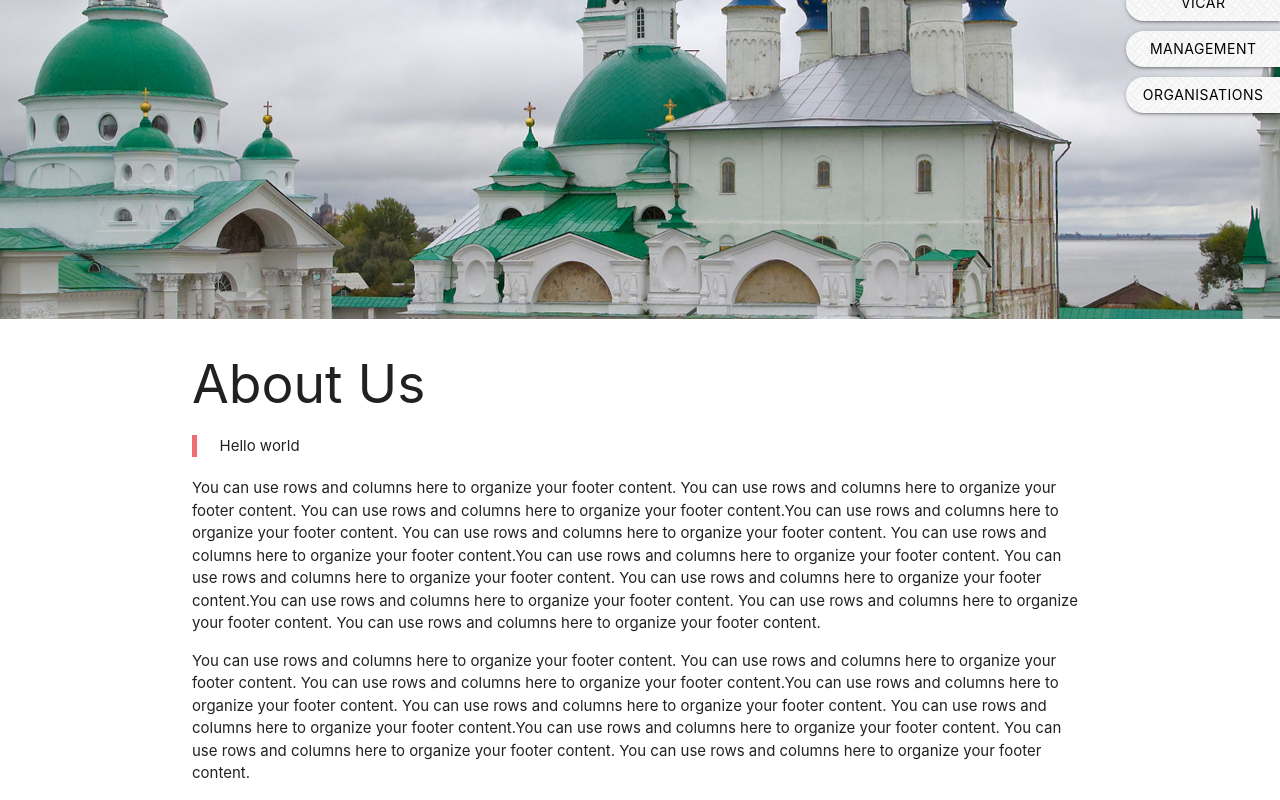
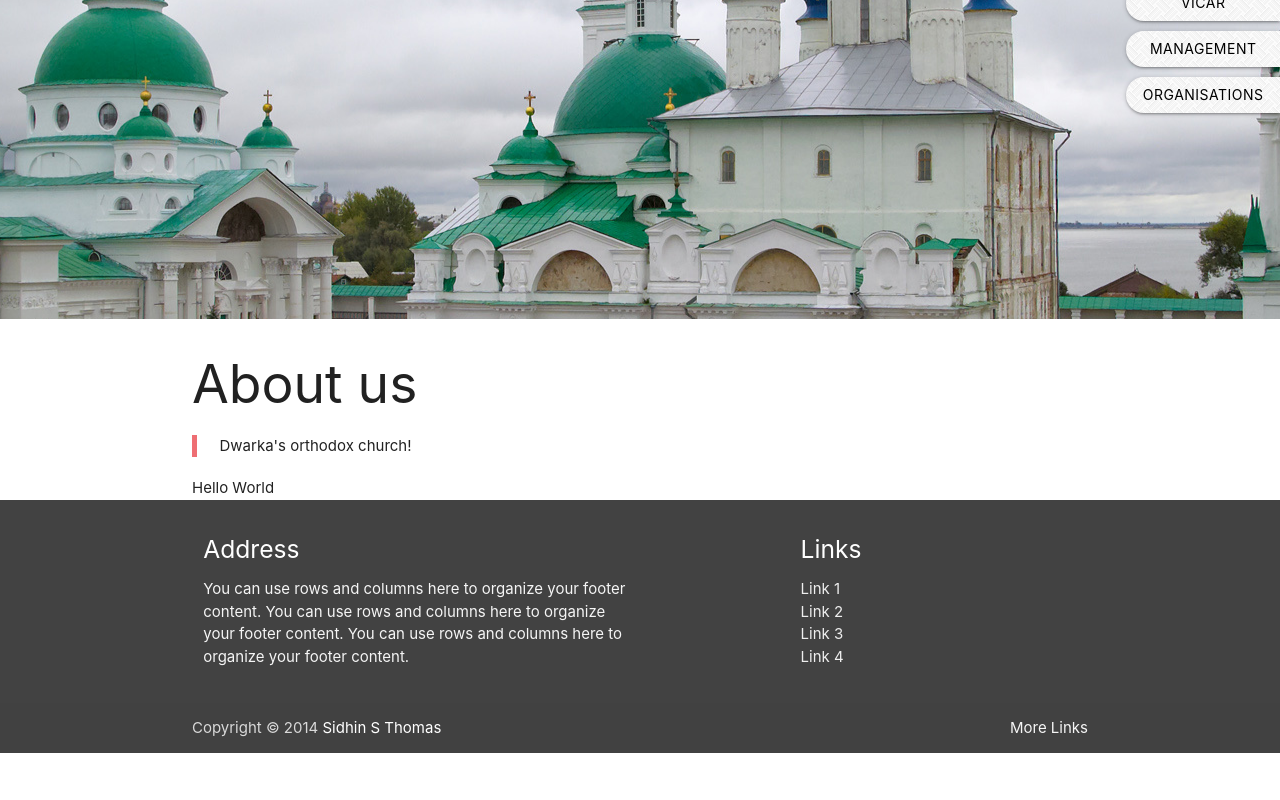
Before and after one commit to ParadoxZero/church, a Vue app: page / in a window 1280 px wide. Shown: the part 225-1025 px from the top of the page. After the commit the page ends 978 px from the top, so only its background shows below. Built offline with nearby package versions, Linux system fonts and the light colour scheme.

Commit message:
External data source, that can be edited.

```diff
--- /dev/null
+++ b/data.json
@@ -0,0 +1,12 @@
+{
+  "about": {
+    "title": "About us",
+    "blockquote": "Dwarka's orthodox church!",
+    "body": "Hello World"
+  },
+  "notifications": [
+    "Test notification 1",
+    "Test notification 2"
+  ],
+  "test": "test string"
+}
--- a/src/App.vue
+++ b/src/App.vue
@@ -2,16 +2,19 @@
   <div id="app" class="main-pattern">
     <Navbar></Navbar>
     <router-view/>
+    <Footer></Footer>
   </div>
 </template>
 
 <script>
 import Navbar from '@/components/Navbar'
+import Footer from '@/components/Footer'
 
 export default {
   name: 'App',
   components: {
-    Navbar
+    Navbar,
+    Footer
   },
   created: function () {
   }
--- /dev/null
+++ b/src/components/Footer.vue
@@ -0,0 +1,41 @@
+<template>
+  <footer class="page-footer grey darken-3">
+    <div class="container">
+        <div class="row">
+        <div class="col l6 s12">
+            <h5 class="white-text">Address</h5>
+            <p class="grey-text text-lighten-4">
+                You can use rows and columns here to organize your footer content.
+                You can use rows and columns here to organize your footer content.
+                You can use rows and columns here to organize your footer content.
+            </p>
+        </div>
+        <div class="col l4 offset-l2 s12">
+            <h5 class="white-text">Links</h5>
+            <ul>
+            <li><a class="grey-text text-lighten-3" href="#!">Link 1</a></li>
+            <li><a class="grey-text text-lighten-3" href="#!">Link 2</a></li>
+            <li><a class="grey-text text-lighten-3" href="#!">Link 3</a></li>
+            <li><a class="grey-text text-lighten-3" href="#!">Link 4</a></li>
+            </ul>
+        </div>
+        </div>
+    </div>
+    <div class="footer-copyright">
+        <div class="container">
+            Copyright © 2014 <a href="http://www.sidhin.in"  target="blank" class="white-text">Sidhin S Thomas</a>
+        <a class="grey-text text-lighten-4 right" href="#!">More Links</a>
+        </div>
+    </div>
+  </footer>
+</template>
+
+<script>
+export default {
+  name: "Footer"
+}
+</script>
+
+<style scoped>
+
+</style>
--- a/src/components/Home.vue
+++ b/src/components/Home.vue
@@ -4,44 +4,36 @@
       <div class="parallax-container" style="height: 60vh;">
           <div class="parallax">
               <img class="" src="./../assets/img/420014.jpg">
+              <h5>What up</h5>
           </div>
       </div>
       <div class="container" id="about-div">
-          <h2>About Us</h2>
+          <h2>{{title}}</h2>
           <blockquote>
-              Hello world
+              {{blockquote}}
           </blockquote>
-          <p>
-                  You can use rows and columns here to organize your footer content.
-                  You can use rows and columns here to organize your footer content.
-                  You can use rows and columns here to organize your footer content.You can use rows and columns here to organize your footer content.
-                  You can use rows and columns here to organize your footer content.
-                  You can use rows and columns here to organize your footer content.You can use rows and columns here to organize your footer content.
-                  You can use rows and columns here to organize your footer content.
-                  You can use rows and columns here to organize your footer content.You can use rows and columns here to organize your footer content.
-                  You can use rows and columns here to organize your footer content.
-                  You can use rows and columns here to organize your footer content.
-          </p>
-          <p>
-                  You can use rows and columns here to organize your footer content.
-                  You can use rows and columns here to organize your footer content.
-                  You can use rows and columns here to organize your footer content.You can use rows and columns here to organize your footer content.
-                  You can use rows and columns here to organize your footer content.
-                  You can use rows and columns here to organize your footer content.You can use rows and columns here to organize your footer content.
-                  You can use rows and columns here to organize your footer content.
-                  You can use rows and columns here to organize your footer content.
-          </p>
+          <span v-html="body"></span>
       </div>
   </div>
 </main>
 </template>
 
 <script>
+import data from '@/../data.json'
+
+var about = data.about;
 function initMaterialCSS() {
   M.AutoInit();
 }
 export default {
   name: "Home",
+  data: function() {
+    return {
+      title: about.title,
+      blockquote: about.blockquote,
+      body: about.body
+    }
+  },
   mounted: function() {
     initMaterialCSS();
   }
@@ -49,4 +41,5 @@ export default {
 </script>
 
 <style scoped>
+
 </style>
--- a/src/components/Navbar.vue
+++ b/src/components/Navbar.vue
@@ -13,7 +13,7 @@
                           <li><a class="color-dark hoverable waves-effect" href="#" id="about">About</a></li>
                   </ul>
                   <a href="#" data-target="mobile-demo" class="sidenav-trigger hide-on-large-only waves-effect"><i class="material-icons color-dark">menu</i></a>
-                  <a href="#!" class="brand-logo center hide-on-large-only" style="width:45%"><h6 class="color-dark">St. George Orthodox Church</h6></a>
+                  <a href="#!" class="brand-logo center hide-on-large-only" style="margin:0; padding:0;"><h5 class="color-dark" style="margin:0; padding:0">St. George Orthodox Church</h5></a>
               </div>
           </nav>
       </div>
```
